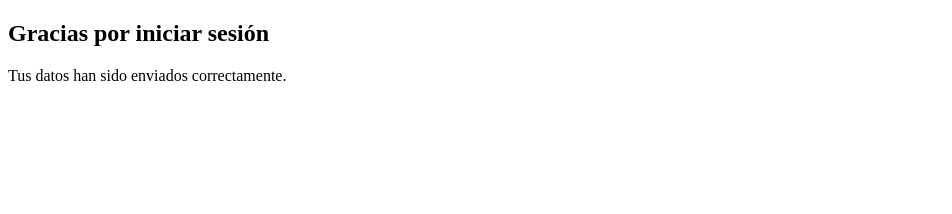
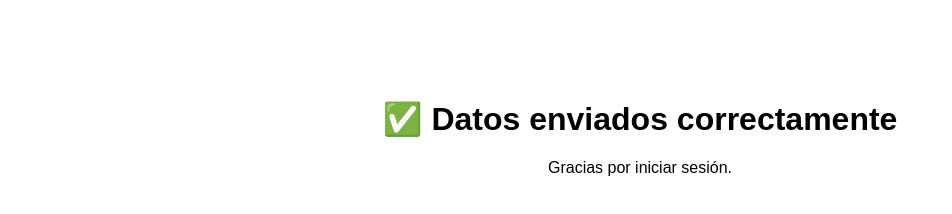
Before and after one commit to DarkraiNEET/login-form, a plain HTML site: page gracias.html in a window 1280 px wide. Shown: the whole page, without its empty margins (0-952 px from the left). Drawn offline with Linux system fonts and the light colour scheme.

Commit message:
Update gracias.html

```diff
--- a/gracias.html
+++ b/gracias.html
@@ -3,9 +3,16 @@
 <head>
   <meta charset="UTF-8">
   <title>Gracias</title>
+  <style>
+    body {
+      font-family: Arial, sans-serif;
+      text-align: center;
+      margin-top: 100px;
+    }
+  </style>
 </head>
 <body>
-  <h2>Gracias por iniciar sesión</h2>
-  <p>Tus datos han sido enviados correctamente.</p>
+  <h1>✅ Datos enviados correctamente</h1>
+  <p>Gracias por iniciar sesión.</p>
 </body>
 </html>
```
